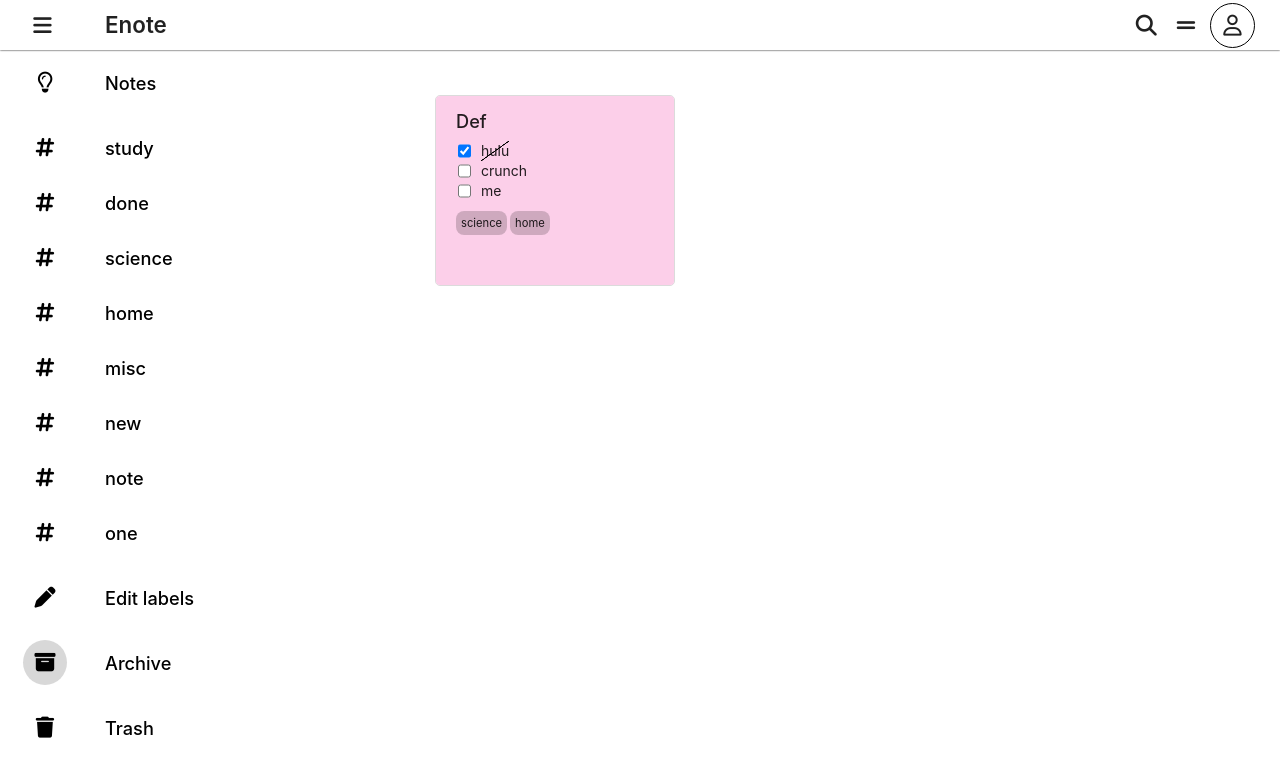
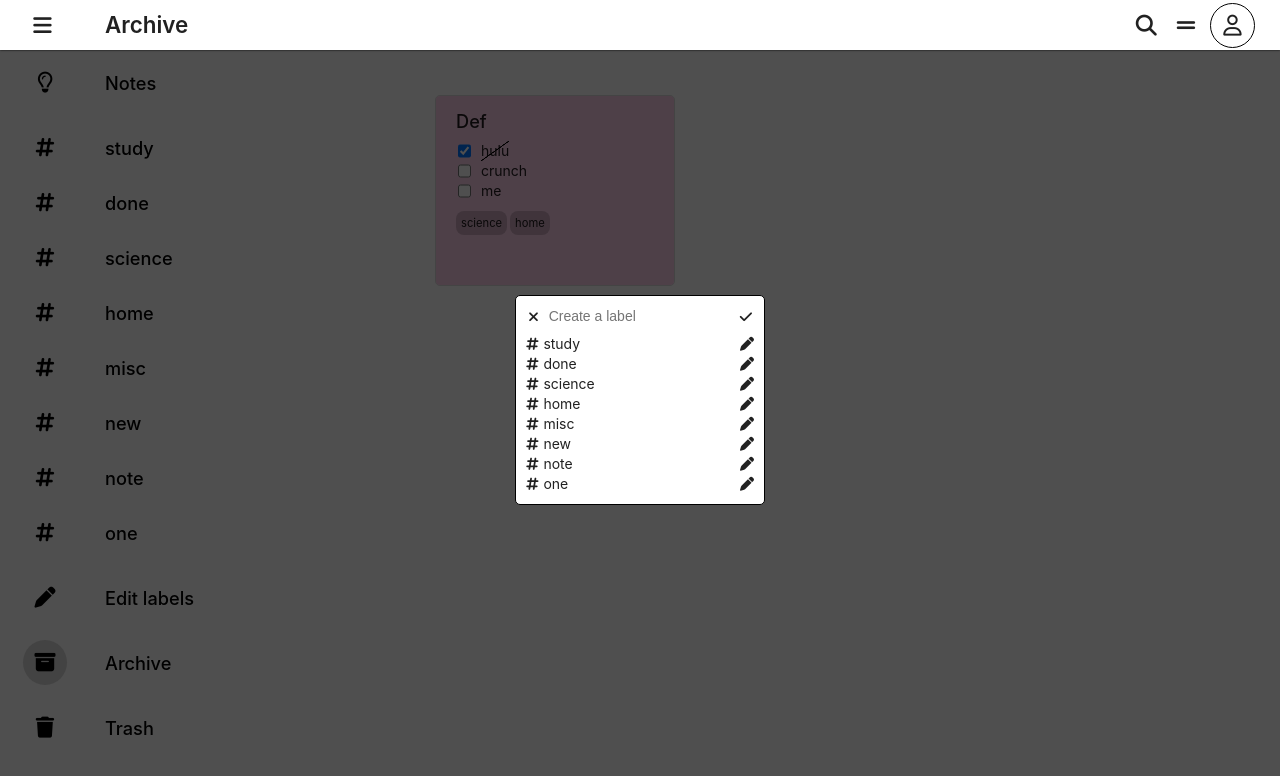
Before and after one commit to Arifulla-16/enote-react, a React (Create React App) app: page /archive in a window 1280 px wide. Both pictures are taken after a click on the element "Edit labels". Shown: the top 776 px of the page. Built offline with nearby package versions, Linux system fonts and the light colour scheme; the HTML template or start-up script is replaced by a standard one.

Commit message:
front end functionality almost complete

```diff
--- a/src/App.css
+++ b/src/App.css
@@ -41,6 +41,7 @@
 
 .icAniPer{
   background-color: #71717146;
+  transition: background-color 0.5s;
 }
 
 .appTitle{
@@ -167,10 +168,15 @@
   white-space: nowrap;
 }
 
-.navItHovClass:hover{
+.navItHovClass:hover {
   background-color: #d8d8d8;
   transition: background-color 0.6s;
   border-radius: 20px;
+}
+
+.navItHovClass:hover .icAniPer{
+  background-color: #ffffff00;
+  transition: background-color 0.5s;
 }
 
 .navItHovClassPer{
@@ -215,12 +221,8 @@
   display: flex;
 }
 
-.navToggleClass1:hover .navItHovClassPer{
-  background-color: #a4a4a4;
-}
-
 .navToggleClass1:hover .icAniPer{
-  background-color: #ffffff00;
+  background-color: #d8d8d8;
 }
 
 .nonNavToggleClass0{
@@ -422,6 +424,20 @@
 }
 
 /* notelist */
+
+.noNotes{
+  display: flex;
+  justify-content: center;
+  align-items: center;
+  position: relative;
+  right: 80px;
+  font-size: 1.5rem;
+  height: 50vh;
+  width: 100%;
+}
+.pinnedAndUnpinned>div{
+  width:100%;
+}
 
 .pinnedAndUnpinned{
   display: flex;
@@ -659,37 +675,98 @@ ul{
   row-gap: 7px;
 }
 
+.navELablesCont{
+  display: none;
+  position: fixed;
+  background-color: #000000b0;
+  justify-content: center;
+  align-items: center;
+  height: 100vh;
+  width: 100vw;
+  z-index: 1;
+}
+
+.navELables{
+  margin: auto;
+  display: flex;
+  flex-direction: column;
+  /* justify-content: center; */
+  align-items: center;
+  background-color: white;
+  border:1px solid black;
+  padding:10px;
+  border-radius: 5px;
+  row-gap: 7px;
+  z-index: 1;
+  max-height: 50vh;
+  overflow: scroll;
+}
+
 .editLabelsTitle{
   font-size: 1.2rem;
   font-weight: 500;
 }
 
-.editLabelsInput{
+.editLabelsInput,.navELablesInput{
   display: flex;
   align-items: center;
   justify-content: center;
   padding: 2px;
 }
 
-#labelSearch{
+#labelSearch,#labelAdd,.labelEdit{
   border-style: none;
 }
 
-#labelSearch:focus{
+#labelAdd{
+  padding: 0 10px;
+}
+
+.labelEdit{
+  display: none;
+  width: 100%;
+}
+
+#labelSearch:focus,#labelAdd:focus,.labelEdit:focus{
   outline: none;
 }
 
-.editLabelsList{
+.editLabelsList,.navELablesList{
   display:flex;
   flex-direction: column;
+  width: 100%;
 }
 
-.editLabelsItem{
+.editLabelsItem,.navELablesItem{
   display:flex;
   align-items: center;
   column-gap: 5px;
 }
 
+.navELablesItem{
+  width: 100%;
+}
+
+.navELablesItemName{
+  flex-grow: 1;
+}
+
+.navELablesItemTg2{
+  display: none;
+}
+
+.navELablesItem:hover .navELablesItemTg1{
+  display: none;
+}
+
+.navELablesItem:hover .navELablesItemTg2{
+  display: inline;
+}
+
+.navELablesItemTick{
+  display: none;
+}
+
 input[type=text]{
   background-color: #86818b00;
 }
--- a/src/App.js
+++ b/src/App.js
@@ -75,9 +75,113 @@ function App() {
   var [searchVal,setSearchVal] = useState("");
   var [reqArr,setReqArr] =useState([]);
   var [curTags,setCurTags] = useState([]);
+  var editVal = useRef("");
+  var [targetEditTag,setTargetEditTag]=useState("");
 
   const navToggler = ()=>{
     navMode===0?setNavMode(1):setNavMode(0);
+  }
+
+  const deleteTagsAll = (e)=>{
+    var tarTg = e.currentTarget.getAttribute("tg");
+    var newList = [...noteList];
+    setNoteList(newList.map((note)=>{
+        if(note.tags.includes(tarTg)){
+          note.tags.splice(note.tags.indexOf(tarTg),1);
+        }
+        return note;
+      }));
+    newList = [...trashList];
+    setTrashList(newList.map((note)=>{
+      if(note.tags.includes(tarTg)){
+        note.tags.splice(note.tags.indexOf(tarTg),1);
+      }
+      return note;
+    }));
+    newList= [...allTagList];
+    newList.splice(newList.indexOf(tarTg),1)
+    setAllTagList(newList);
+    e.stopPropagation();
+  }
+
+  const editTagsAll = (e) =>{
+    var tarTg = e.currentTarget.getAttribute("tg");
+    if(targetEditTag!=""){
+      console.log("kjcidadolacl,ca;s,c;sa,c;ac,alscmkamdcaldmvsdlm");
+      document.getElementById(`${targetEditTag}NavELablesItemName`).style.display="inline";
+      document.getElementById(`${targetEditTag}LabelEdit`).style.display="none";
+      document.getElementById(`${targetEditTag}NavELablesItemPen`).style.display="inline";
+      document.getElementById(`${targetEditTag}NavELablesItemTick`).style.display="none";
+    }
+    setTargetEditTag(tarTg);
+    var box = document.getElementById(`${tarTg}LabelEdit`);
+    var tg = document.getElementById(`${tarTg}NavELablesItemName`);
+    var tk = document.getElementById(`${tarTg}NavELablesItemTick`);
+    var pen = document.getElementById(`${tarTg}NavELablesItemPen`);
+    // setEVal(tg.innerText);
+    editVal.current=tg.innerText;
+    box.style.display="inline";
+    box.focus();
+    box.value=editVal.current;
+    tg.style.display="none";
+    tk.style.display="inline";
+    pen.style.display="none";
+    console.log(editVal.current,box.getAttribute("value"));
+    e.stopPropagation();
+  }
+
+  const applyEditAll = (e)=>{
+    var tarTg = e.currentTarget.getAttribute("tg");
+    var box = document.getElementById(`${tarTg}LabelEdit`);
+    var prevName = document.getElementById(`${tarTg}NavELablesItemName`);
+    var tk = document.getElementById(`${tarTg}NavELablesItemTick`);
+    var pen = document.getElementById(`${tarTg}NavELablesItemPen`);
+
+    if(allTagList.indexOf(editVal.current)==-1){
+      replaceNoteListLabels(editVal.current,prevName.innerText);
+      var newTagList=allTagList;
+      newTagList.splice(newTagList.indexOf(prevName.innerText),1,editVal.current);
+      prevName.innerText=editVal.current;
+      setAllTagList(newTagList);
+      setFilteredList(newTagList);
+    }
+    else{
+      alert("tag Already exists");
+    }
+    prevName.style.display="inline";
+    box.value="";
+    box.style.display="none";
+    tk.style.display="none";
+    pen.style.display="inline";
+    setTargetEditTag("");
+    e.stopPropagation();
+  }
+
+  const addNewLabel = (e)=>{
+    if(allTagList.indexOf(editVal.current)==-1){
+      var nList=allTagList.slice();
+      nList.push(editVal.current);
+      setAllTagList(nList);
+    }
+    else{
+      alert("tag Already exists");
+    }
+    document.getElementById("labelAdd").value="";
+  }
+
+  const replaceNoteListLabels = (present,past)=>{
+    var nList = noteList;
+    nList.map((note)=>{
+       note.tags.splice(note.tags.indexOf(past),1,present);
+       return note;
+    });
+    setNoteList(nList);
+    nList=trashList;
+    nList.map((note)=>{
+      note.tags.splice(note.tags.indexOf(past),1,present);
+      return note;
+   });
+   setTrashList(nList);
   }
 
   const getView = (retView)=>{
@@ -187,6 +291,10 @@ function App() {
     setSearchVal(tId.current.value);
     arrayMaker();
     filterTags();
+  }
+
+  const setEditValue = (e) =>{
+    editVal.current = e.target.value;
   }
 
   const arrayMaker = useCallback(()=>{
@@ -333,6 +441,29 @@ function App() {
             }
           </span>
         </span>
+        <span className="navELablesCont" id="navELablesCont" >
+          <span className="navELables" id="navELables" onClick={(e)=>{e.stopPropagation()}}>
+            <span className="navELablesInput">
+              <i className="fa-solid fa-xmark curs" id="navELablesClose" onClick={()=>{document.getElementById("navELablesCont").style.display = "none"}} ></i>
+              <input type="text" name="labelAdd" id="labelAdd" placeholder="Create a label" autoComplete="off" onClick={(e)=>{e.stopPropagation()}} onChange={setEditValue} />
+              <i className="fa-solid fa-check curs" onClick={addNewLabel} ></i>
+            </span>
+            <span className="navELablesList">
+              {
+                allTagList.map((tag)=>{
+                  return (<span key={tag} className="navELablesItem">
+                            <i className="fa-solid fa-hashtag navELablesItemTg1 curs"></i>
+                            <i className="fa-solid fa-trash navELablesItemTg2 curs" onClick={deleteTagsAll} tg={tag}></i>
+                            <span className="navELablesItemName" id={`${tag}NavELablesItemName`} onClick={(e)=>{e.stopPropagation()}} >{tag}</span>
+                            <input type="text" name="labelEdit" className='labelEdit' id={`${tag}LabelEdit`} autoComplete="off" onClick={(e)=>{e.stopPropagation()}} onChange={setEditValue}  />
+                            <i className="fa-solid fa-pen curs navELablesItemPen" id={`${tag}NavELablesItemPen`} onClick={editTagsAll} tg={tag}></i>
+                            <i className="fa-solid fa-check curs navELablesItemTick" id={`${tag}NavELablesItemTick`} onClick={applyEditAll} tg={tag}></i>
+                          </span>)
+                })
+              }
+            </span>
+          </span>
+        </span>
       <Header navToggler={navToggler} getView={getView}/>
       <span className="content" id="content">
         <Nav navMode={navMode} allTagList={allTagList}  />
@@ -365,7 +496,10 @@ function App() {
                 key={tag}
                 path='/tags/:tag'
                 element={
+                  <>
+                    <Takenote addNewNote={addNewNote} setTargetNote={setTargetNote} curTags={curTags} tagRemover={tagRemover} />
                     <Notelist view={view} noteList={noteList} setNoteList={updateNoteList} setTargetNote={setTargetNote} mergeLists={mergeLists} tp={"tag"} del={deleteForever} res={restore}/>
+                  </>
                 } />
               )
             })
--- a/src/components/Header.jsx
+++ b/src/components/Header.jsx
@@ -1,4 +1,5 @@
-import React, { useState } from 'react'
+import React, { useState,useEffect } from 'react'
+import { Link ,useLocation} from "react-router-dom";
 
 function Header(props) {
   var [view,setView] = useState("list");
@@ -8,6 +9,12 @@ function Header(props) {
   };
 
   var [serchBarVisibility,setVisibility] = useState("hidden");
+  var [appName,setAppName]=useState(useLocation().pathname);
+
+  useEffect(()=>{
+    setAppName(window.location.pathname);
+  },[useLocation().pathname]);
+
   const toggleSearchBar=()=>{
     serchBarVisibility==="hidden"?setVisibility("show"):setVisibility("hidden");
   }
@@ -20,7 +27,9 @@ function Header(props) {
           </span>
         </span>
         <span className="appTitle">
-          Enote
+          {
+            !appName.includes("/tags")?(appName.slice(1)==""?"Enote":appName.slice(1).charAt(0).toUpperCase()+appName.slice(1).substring(1)):(appName.slice(6).charAt(0).toUpperCase()+appName.slice(6).substring(1))
+          }
         </span>
         <span className="search">
           <span className={`serchBar ${serchBarVisibility==="hidden"?"hideSearch":""}`}>
--- a/src/components/Nav/NavItem.jsx
+++ b/src/components/Nav/NavItem.jsx
@@ -1,12 +1,12 @@
 import React from 'react'
 
 function NavItem(props) {
-    let {icon,tag,styl,hig} = props;
+    let {icon,tag,styl,hig,shwr} = props;
     if(hig==""){
       hig="notes";
     }
   return (
-    <div className={`navItem ${tag.toLowerCase()==hig.toLowerCase()?"navItHovClassPer":"navItHovClass" }`}>
+    <div className={`navItem navItHovClass ${tag.toLowerCase()==hig.toLowerCase()?"navItHovClassPer":"" }`} onClick={shwr}>
         <span className="navIcon">
         <span className={`icAni ${tag.toLowerCase()==hig.toLowerCase()?"icAniPer":"" }`}>
         <i className={`${icon} fa-xl`}></i>
--- a/src/components/Notes/Notelist.jsx
+++ b/src/components/Notes/Notelist.jsx
@@ -78,12 +78,12 @@ function Notelist(props) {
       <div>
         <span className="listSectionTitle">
           {
-            title=="on"?"Other":""
+            title=="on"?"Unpinned":""
           }
         </span>
         <div className={`noteList ${view==="grid"?"":"listView"}`}>
-          {
-            noteList.map((note)=>{
+          {noteList.length==0?<div class="noNotes">No Notes Available</div>:" "}
+          { noteList.map((note)=>{
               if(!note.pinned){
                 return <Note key={note.id} note={note} tagRemover={tagRemover} noteRemover={noteRemover} checkUpdate={checkUpdate} setTargetNote={setTargetNote} updatePin={updatePin} psy={"p"} noteArchive={noteArchive} imgAdd={imgAdd} tp={tp} del={deleteForever} res={restore} />
               }
--- a/src/components/Notes/Takenote.jsx
+++ b/src/components/Notes/Takenote.jsx
@@ -69,6 +69,9 @@ function Takenote(props) {
         "pinned":psy=="p"?false:true,
         "archived":archive
       };
+      if(window.location.pathname.includes("/tags")){
+        note.tags.push(window.location.pathname.slice(6));
+      }
       props.addNewNote(note);
       setTitleVal("");
       setNoteVal("");
```
Also changed, not shown: src/components/Nav/Nav.jsx (+14 -1 lines).
